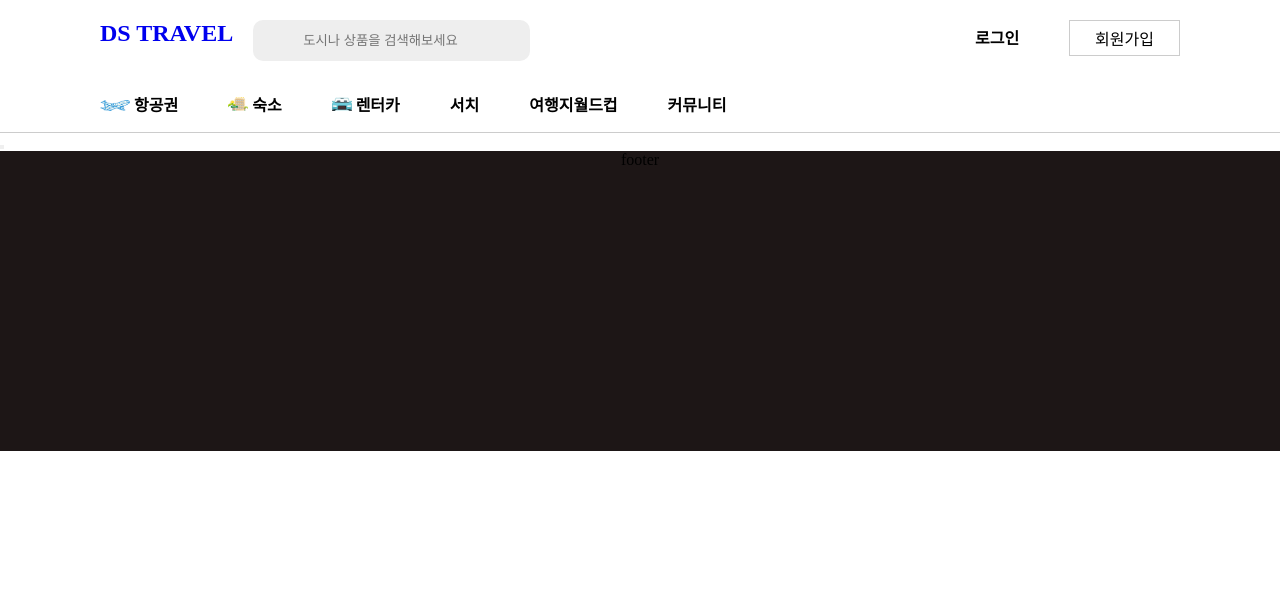
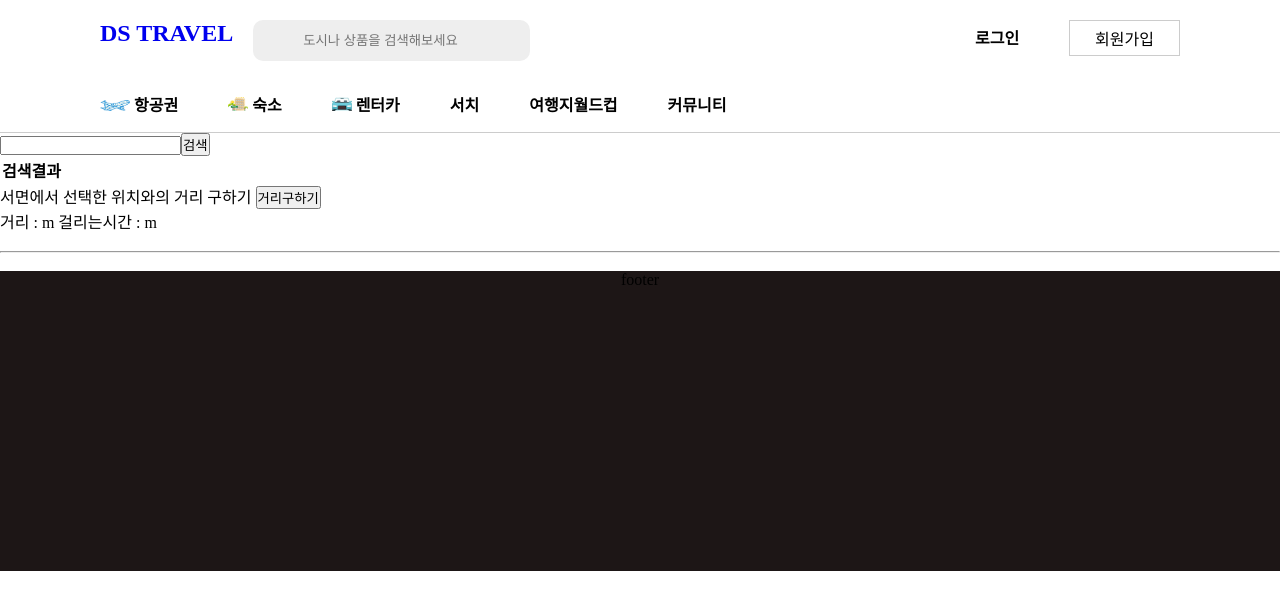
Before and after one commit to dsteamproject/DSTravel_FrontEnd, a Vue app: page /sample in a window 1280 px wide. Shown: the top 610 px of the page. Built offline with nearby package versions, Linux system fonts and the light colour scheme; some icons are missing; what @ckeditor/ckeditor5-vue, @fawmi/vue-google-maps, v-calendar, vue-easy-lightbox would draw is missing.

Commit message:
2021-11-08
2021-11-08

```diff
--- a/src/components/sample.vue
+++ b/src/components/sample.vue
@@ -1,17 +1,84 @@
 <template>
   <div>
-    <button @click="gogogo"></button>
+    <input type="text" v-model="search"><button @click="handlesearch">검색</button>
+    <div>
+      <table>
+        <th>검색결과</th>
+          <tr v-for="list in item" :key="list">
+            <td>{{list.zipNo}}</td>
+            <td>{{list.roadAddr}}</td>
+            <td><button @click="btnclick(list.roadAddr)">해당지역 위도,경도</button></td>
+
+          </tr>
+      </table>
+         {{this.item2.oldLat}}
+            {{this.item2.oldLon}}
+            서면에서 선택한 위치와의 거리 구하기
+            <button @click="loadkm">거리구하기</button>
+            <br>
+            거리 : {{this.loadk}} m
+            걸리는시간 : {{this.loadt}} m
+    </div>
+    <br>
+    <hr>
+    <br>
   </div>
 </template>
 
 
 
 <script>
+import axios from "axios";
 export default {
   data() {
-    return {};
+    return {
+      search:"",
+      item:[],
+      item2:[],
+      item3:[],
+      item4:[],
+      loadk:"",
+      loadt:"",
+    };
   },
-  methods: {},
+  methods: {
+    async loadkm(){
+      const url =`https://apis.openapi.sk.com/tmap/routes?version=1&callback=function&appKey=l7xx39d08d83d78244e9b28ddca092eaaa55&roadType=16&directionOption=0&endX=${this.item3[1]}&endY=${this.item3[0]}&reqCoordType=WGS84GEO&endRpFlag=G&startX=129.0589949151094&startY=35.157733104827386&sort=index`;
+           const headers = { "Content-type": "application/json" };
+       const body = {}
+     const response = await axios.get(url,body, {headers});
+     console.log(response.data.features[0].properties.totalDistance)
+     this.loadk = response.data.features[0].properties.totalDistance
+     console.log(response.data.features[0].properties.totalTime)
+     this.loadt = response.data.features[0].properties.totalTime
+    },
+    // 해당지역 위도 경도
+  async btnclick(value){
+    console.log(value)
+     const url = `https://apis.openapi.sk.com/tmap/geo/convertAddress?appKey=l7xx39d08d83d78244e9b28ddca092eaaa55&version=1&searchTypCd=NtoO&reqAdd=${value}&reqMulti=M&resCoordType=WGS84GEO`;
+     const headers = { "Content-type": "application/json" };
+       const body = {}
+     const response = await axios.get(url,body, {headers});
+
+     this.item2 = response.data.ConvertAdd
+     console.log(this.item2)
+     this.item3.push(this.item2.oldLat,this.item2.oldLon  )
+
+     console.log(this.item3)
+   this.item2.oldLat
+  },
+  // 도로명주소 검색
+   async handlesearch(){
+      const url = `https://www.juso.go.kr/addrlink/addrLinkApi.do?confmKey=devU01TX0FVVEgyMDIxMTEwODEwMDgzNzExMTg1NDU=&currentPage=1&countPerPage=10&keyword=${this.search}56&resultType=JSON&firstSort=none`;
+
+      const headers = { "Content-type": "application/json" };
+      const body = {}
+      const response = await axios.get(url,body, {headers});
+      console.log(response);
+      this.item = response.data.results.juso
+      console.log(this.item)
+    }
+  },
 };
 </script>
 
--- a/src/components/search.vue
+++ b/src/components/search.vue
@@ -44,7 +44,7 @@
       </div>
     </div>
     <div class="center1">
-      <button @click="locationdistance">3123</button>
+
       <GMapMap
         ref="myMapRef"
         :center="center"
@@ -53,14 +53,16 @@
         style="width: 100vw; height: 20rem"
         @click="mark"
         class="gmap"
+
       >
+          <GMapCluster :zoomOnClick="true" :styles="clusterIcon">
         <GMapMarker
           :key="index"
           v-for="(m, index) in markers"
           :icon="m.icon"
           :position="m.position"
           :clickable="true"
-          :draggable="false"
+          :draggable="true"
           @click="openMarker(m.id)"
           @closeclick="openMarker(null)"
         >
@@ -72,6 +74,10 @@
             <div>{{ m.id }}</div>
           </GMapInfoWindow>
         </GMapMarker>
+        </GMapCluster>
+
+
+
       </GMapMap>
       <button class="addmarker" @click="dialogVisible = true">추가</button>
     </div>
@@ -136,12 +142,40 @@ import axios from "axios";
 export default {
   name: "search",
   async created() {
+    const url = `http://api.visitkorea.or.kr/openapi/service/rest/KorService/areaBasedList?serviceKey=mK%2Fn1wrd%2BkpKfgOKIsZlMX6gtKHuhcb%2BXQWk5%2FIlqDIC6zz6nuP%2FS4xInk0L98YpxvscEIFY3pm%2BCFuYLPcMJQ%3D%3D&pageNo=1&numOfRows=100&contentTypeId=12&MobileApp=AppTest&MobileOS=ETC&arrange=B&areaCode=6&listYN=Y`
+    const headers = { "Content-type": "application/json" };
+    const body = {}
+      const response = await axios.get(url,body, {headers});
+
+      this.busanlist =  response.data.response.body.items.item
+      console.log(typeof(Number(this.busanlist[1].mapy)))
+     for(var i=0; i<this.busanlist.length; i++){
+       this.markers.push(
+         {
+          "id":this.busanlist[i].title,
+         "position":{
+           "lat":Number(this.busanlist[i].mapy),
+           "lng":Number(this.busanlist[i].mapx)
+           }
+           }
+         )
+
+     }
+       console.log(this.markers)
+       console.log(String(this.markers[4].position.lng))
     console.log(this.$route.query.locationkor);
     console.log(this.$route.query.locationeng);
+
     await this.replacerefresh();
   },
   data() {
     return {
+      clusterIcon:{
+        textColor: 'white',
+        url: 'https://github.com/googlearchive/js-marker-clusterer/blob/gh-pages/images/m2.png',
+        height: 50,
+        width: 50},
+      busanlist:[],
       lockor: this.$route.query.locationkor,
       zoom: 14,
       dialogVisible: false,
@@ -156,32 +190,9 @@ export default {
       num2: 0,
       num1: 0,
       openedMarkerID: null,
-      center: { lat: 1, lng: 2 },
+      center: { lat: 35.15267616865169, lng: 129.05961009117254 },
       markers: [
-        {
-          id: "동성직업전문학교",
-          position: {
-            lat: 35.15267616865169,
-            lng: 129.05961009117254,
-          },
-        },
-        {
-          id: 2,
 
-          position: {
-            lat: 51.198429,
-            lng: 6.69529,
-          },
-        },
-        {
-          id: "추가할장소",
-
-          icon: "https://maps.google.com/mapfiles/ms/micons/green.png",
-          position: {
-            lat: "",
-            lng: "",
-          },
-        },
       ],
     };
   },
@@ -204,6 +215,14 @@ export default {
   methods: {
     // 위도 경도로 직선거리 구하는 REST.API
     async locationdistance() {
+      //
+      //https://www.data.go.kr/data/15088773/openapi.do
+      // 도로명 주소 api 검색
+      // https://www.juso.go.kr/addrlink/addrLinkApiJsonp.do?confmKey=devU01TX0FVVEgyMDIxMTEwODEwMDgzNzExMTg1NDU=&currentPage=1&countPerPage=10&keyword=망미배산로&=
+      // 위치검색
+      // https://apis.openapi.sk.com/tmap/geo/convertAddress?appKey=l7xx39d08d83d78244e9b28ddca092eaaa55&version=1&searchTypCd=NtoO&reqAdd=부산 서면&reqMulti=M&resCoordType=WGS84GEO
+      // 위치검색
+      //https://apis.openapi.sk.com/tmap/geo/fullAddrGeo?addressFlag=F02&coordType=WGS84GEO&version=1&format=json&fullAddr=부산시 수영구 망미배산로56 3001&callback=json&page=1&count=20&appKey=l7xx39d08d83d78244e9b28ddca092eaaa55
       // 경로 json 출력
       //https://apis.openapi.sk.com/tmap/routes?version=1&callback=function&appKey=l7xx39d08d83d78244e9b28ddca092eaaa55&roadType=32&directionOption=0&endX=129.10239277274485&endY=35.17444316729922&reqCoordType=WGS84GEO&endRpFlag=G&startX=129.09522188698028&startY=35.17354426079996&sort=index
       // 경로 화면출력
@@ -214,6 +233,7 @@ export default {
       const headers = {};
       const response = await axios.get(url, { headers });
       console.log(response.data.distanceInfo.distance);
+
     },
     async locationchange() {
       await this.replacerefresh();
--- a/src/main.js
+++ b/src/main.js
@@ -9,8 +9,8 @@ import VueCookies from 'vue3-cookies'
 import CKEditor from '@ckeditor/ckeditor5-vue';
 import VueZoomer from 'vue-zoomer'
 import VueEasyLightbox from 'vue-easy-lightbox'
-import Datepicker from 'vue3-date-time-picker';
-import 'vue3-date-time-picker/dist/main.css'
+
+
 import VCalendar from 'v-calendar';
 
 //ui 설정
@@ -19,7 +19,7 @@ import VCalendar from 'v-calendar';
 
 const app = createApp(App);
 app.use(VCalendar);
-app.component('Datepicker', Datepicker);
+
 app.use(VueEasyLightbox)
 app.use(ElementPlus)
 app.use(VueZoomer)
```
Also changed, not shown: 1 other file (tests, documents, lock files or other folders).
